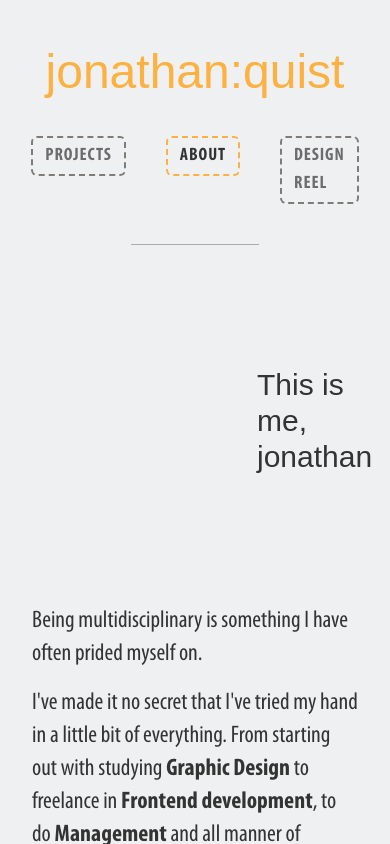
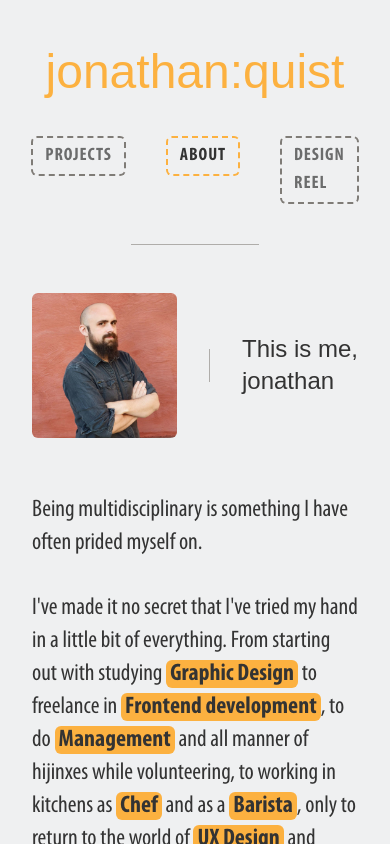
Before and after one commit to jonathanquist/portfolio, a Next.js app: page /about in a window 390 px wide. Built offline with nearby package versions, Linux system fonts and the light colour scheme.

Commit message:
feat: more phone adjustments

```diff
--- a/src/app/globals.css
+++ b/src/app/globals.css
@@ -103,7 +103,7 @@
   }
 
   .section strong {
-    @apply font-bold;
+    @apply rounded-md bg-primary px-1 py-0.5 font-bold text-primary-foreground;
   }
 
   /* Scroll */
--- a/src/components/About/About.tsx
+++ b/src/components/About/About.tsx
@@ -18,7 +18,7 @@ const About = () => {
     <div>
       <h1 className="hidden">About me</h1>
       <h2 className="hidden">Photo</h2>
-      <div className="flex items-center justify-between gap-28 px-8 md:px-0">
+      <div className="flex items-center justify-between gap-8 px-8 md:gap-16 md:px-0 xl:gap-20 2xl:gap-28">
         <div className="relative h-auto w-full flex-1 xl:w-3/5">
           <Image alt="Jonathan Quist" className="bg-transparent">
             <ImageComponent
@@ -35,9 +35,9 @@ const About = () => {
         </div>
         <Separator
           orientation="vertical"
-          className="my-32 h-auto self-stretch"
+          className="my-14 h-auto self-stretch md:my-20 lg:my-28 xl:my-32"
         />
-        <div className="flex h-auto flex-1 items-center justify-center font-caviar text-3xl">
+        <div className="flex h-auto items-center justify-center font-caviar text-2xl md:text-3xl xl:flex-1">
           This is me, <br />
           jonathan
         </div>
@@ -48,7 +48,7 @@ const About = () => {
           <React.Fragment key={index}>
             <div className="space-y-6">
               {section.title && <h3>{section.title}</h3>}
-              <div className="space-y-4">
+              <div className="space-y-8">
                 {section.isQuote
                   ? section.contents.map((content, index) => (
                       <Card key={index}>
```
